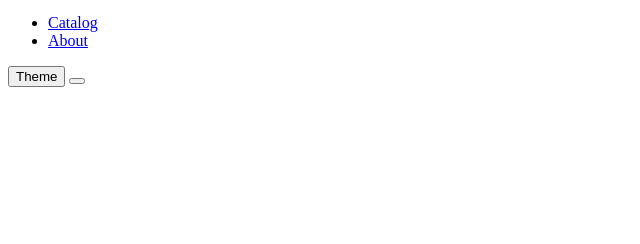
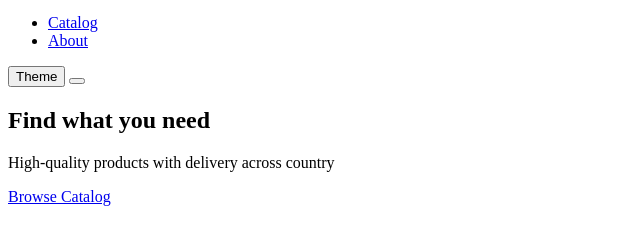
Before and after one commit to bananaEntrepreneur/shop, a website: page index.html in a window 1280 px wide. Shown: the part 28-272 px from the top of the page, without its empty margins (0-640 px from the left). Drawn offline with Linux system fonts and the light colour scheme.

Commit message:
add main

```diff
--- a/index.html
+++ b/index.html
@@ -23,6 +23,13 @@
         </button>
     </div>
 </header>
+<main>
+    <section class="hero" id="top">
+        <h1>Find what you need</h1>
+        <p>High-quality products with delivery across country</p>
+        <a href="#catalog" class="btn">Browse Catalog</a>
+    </section>
+</main>
 <body>
 
 </body>
```
